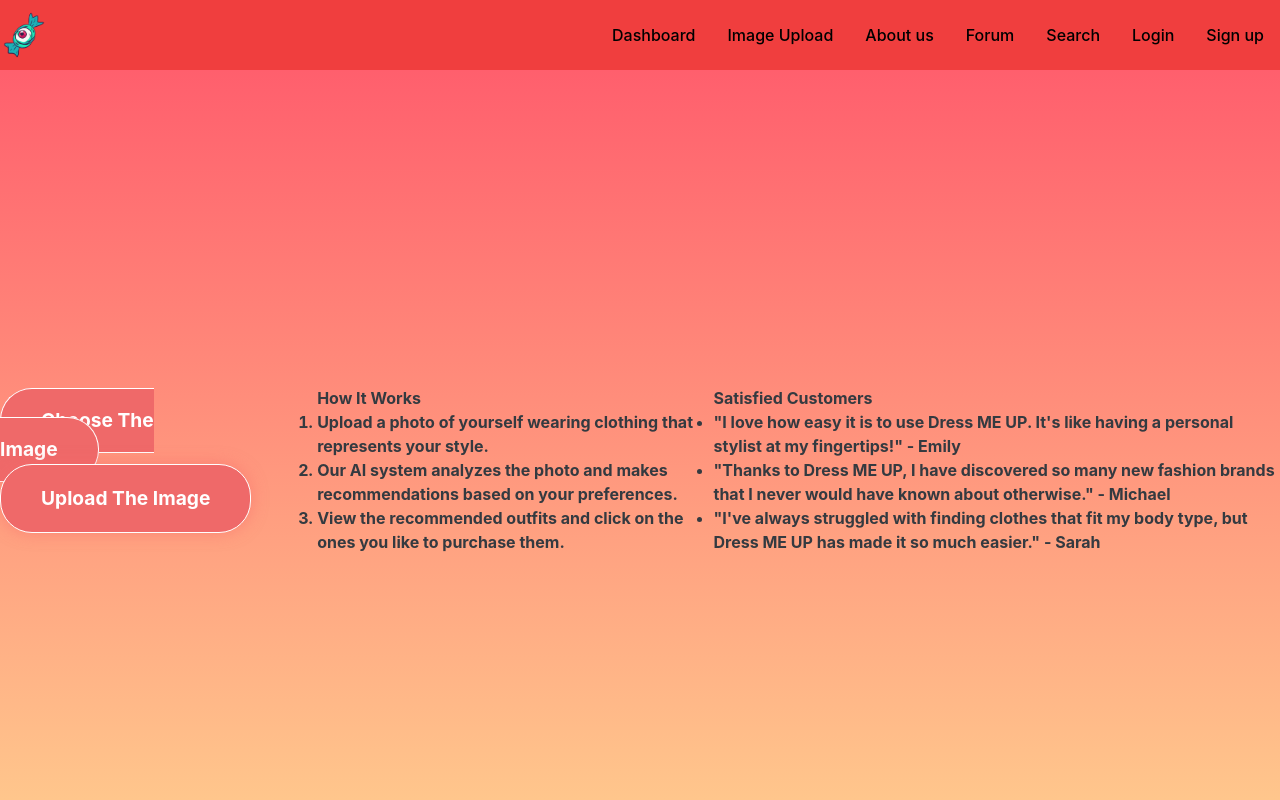
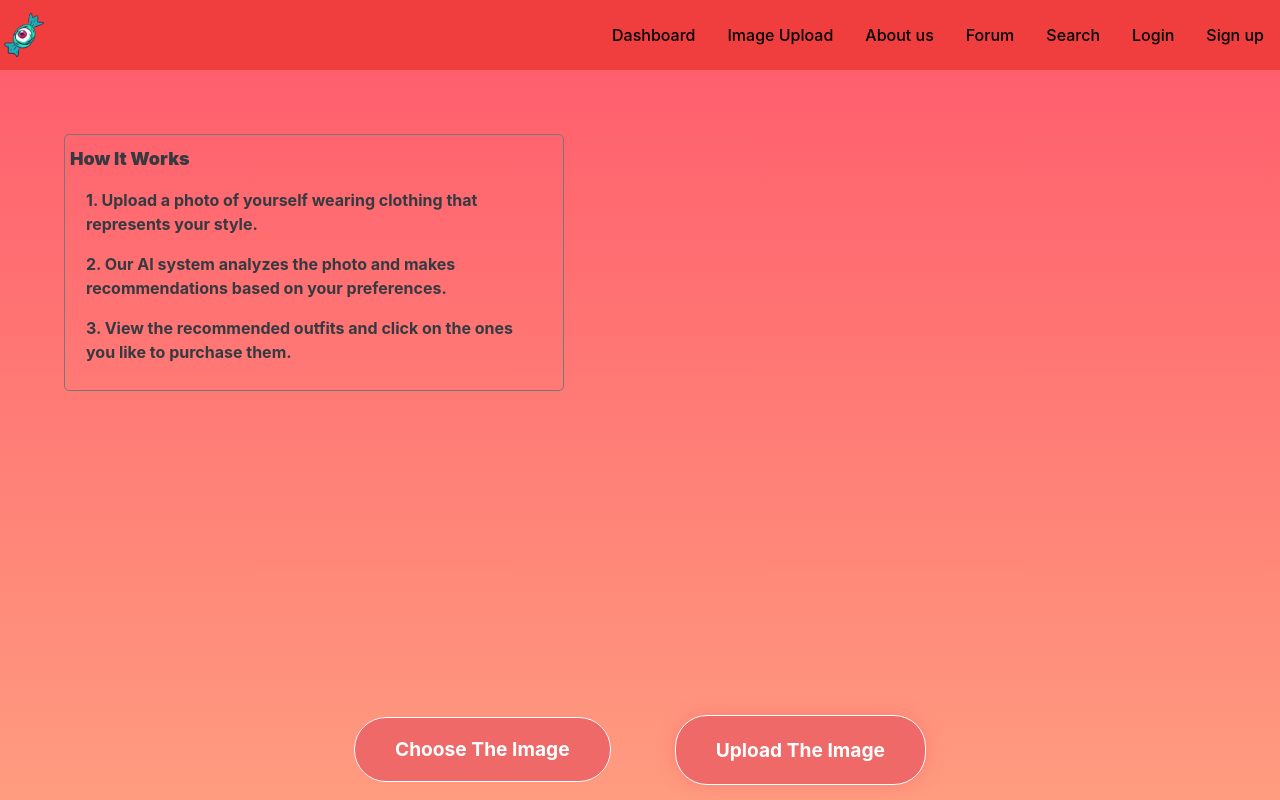
Before and after one commit to 490-Team-MAAKDE/490-Project, a React (Create React App) app in the folder Eye Candy Project/Code Design/Front-End/eye-candy/: page /imageupload in a window 1280 px wide. Shown: the top 800 px of the page. Built offline with nearby package versions, Linux system fonts and the light colour scheme.

Commit message:
styling pushed

```diff
--- a/Eye Candy Project/Code Design/Front-End/eye-candy/src/Pages/ImageUpload.css
+++ b/Eye Candy Project/Code Design/Front-End/eye-candy/src/Pages/ImageUpload.css
@@ -4,10 +4,11 @@
   flex-direction: column;
   align-items: center;
   justify-content: center;
-  height: 100vh;
+  height: 170vh;
   font-weight: bold;
   font-family: inherit;
   background-image: linear-gradient(to bottom, #ff5f6d, #ffd08f);
+  position: relative
 }
 
 input[type="file"] {
@@ -80,7 +81,7 @@
 
 .result img {
   max-width: 100%;
-  max-height: 500px;
+  height: 500px;
   box-shadow: 0 0 1rem rgba(240, 62, 62, 0.5);
   margin-left: 4rem;
   border-radius: 1rem;
@@ -102,3 +103,53 @@
   border: 1px solid #777;
   border-radius: 5px;
 }
+
+.how-to, .social-proof {
+  margin:auto;
+  position:absolute;
+  border-radius: 5px;
+  border: 1px solid #777;
+  padding: 10px 5px;
+}
+
+.how-to {
+  width: 500px;
+  display: flex;
+  flex-wrap: wrap;
+  top: 0;
+  margin: 4rem;
+  left: 0;
+  transform: translateY()
+}
+
+.how-to li {
+  margin: 1rem;
+}
+
+.social-proof {
+  display: flex;
+  flex-wrap: wrap;
+  flex-direction:row;
+  width: 900px;
+  justify-content: space-between;
+  bottom: 0;
+  margin-top: 1rem;
+  margin: 1rem 4rem;
+  left: 0;
+}
+
+.social-proof .card {
+  flex: 0 1 calc(25% - 1em);
+  flex-wrap: wrap;
+  padding: 1.25rem;
+}
+
+
+.how-to h3, .social-proof h3 {
+  font-weight: 900;
+  font-size: large;
+}
+
+.how-to ul, .social-proof ul {
+  list-style: none;
+}
--- a/Eye Candy Project/Code Design/Front-End/eye-candy/src/Pages/ImageUpload.js
+++ b/Eye Candy Project/Code Design/Front-End/eye-candy/src/Pages/ImageUpload.js
@@ -25,7 +25,26 @@
   };
 
   return (
-    <div className="container">
+  <div className="container">
+
+      <div className="how-to">
+       <h3>How It Works</h3>
+       <ul>
+         <li>
+           1. Upload a photo of yourself wearing clothing that represents your
+           style.
+         </li>
+         <li>
+           2. Our AI system analyzes the photo and makes recommendations based  on
+           your preferences.
+         </li>
+         <li>
+           3. View the recommended outfits and click on the ones you like to
+           purchase them.
+         </li>
+       </ul>
+     </div>
+
       <form onSubmit={handleSubmit}>
         <label className="custom-file-upload">
           <input type="file" onChange={handleImageChange} />
@@ -56,43 +75,26 @@
         </div>
       </div>
     )}
-    <div className="how-to">
-       <h3>How It Works</h3>
-       <ol>
-         <li>
-           Upload a photo of yourself wearing clothing that represents your
-           style.
-         </li>
-         <li>
-           Our AI system analyzes the photo and makes recommendations based on
-           your preferences.
-         </li>
-         <li>
-           View the recommended outfits and click on the ones you like to
-           purchase them.
-         </li>
-       </ol>
-     </div>
-
 
      <div className="social-proof">
        <h3>Satisfied Customers</h3>
        <ul>
-         <li>
+         <section className="card">
            "I love how easy it is to use Dress ME UP. It's like having a
            personal stylist at my fingertips!" - Emily
-         </li>
-         <li>
+         </section>
+         <section  className="card">
            "Thanks to Dress ME UP, I have discovered so many new fashion brands
            that I never would have known about otherwise." - Michael
-         </li>
-         <li>
+         </section>
+         <section className="card">
            "I've always struggled with finding clothes that fit my body type,
            but Dress ME UP has made it so much easier." - Sarah
-         </li>
+         </section>
        </ul>
      </div>
-    </div>
+
+  </div>
   );
 };
 
```
